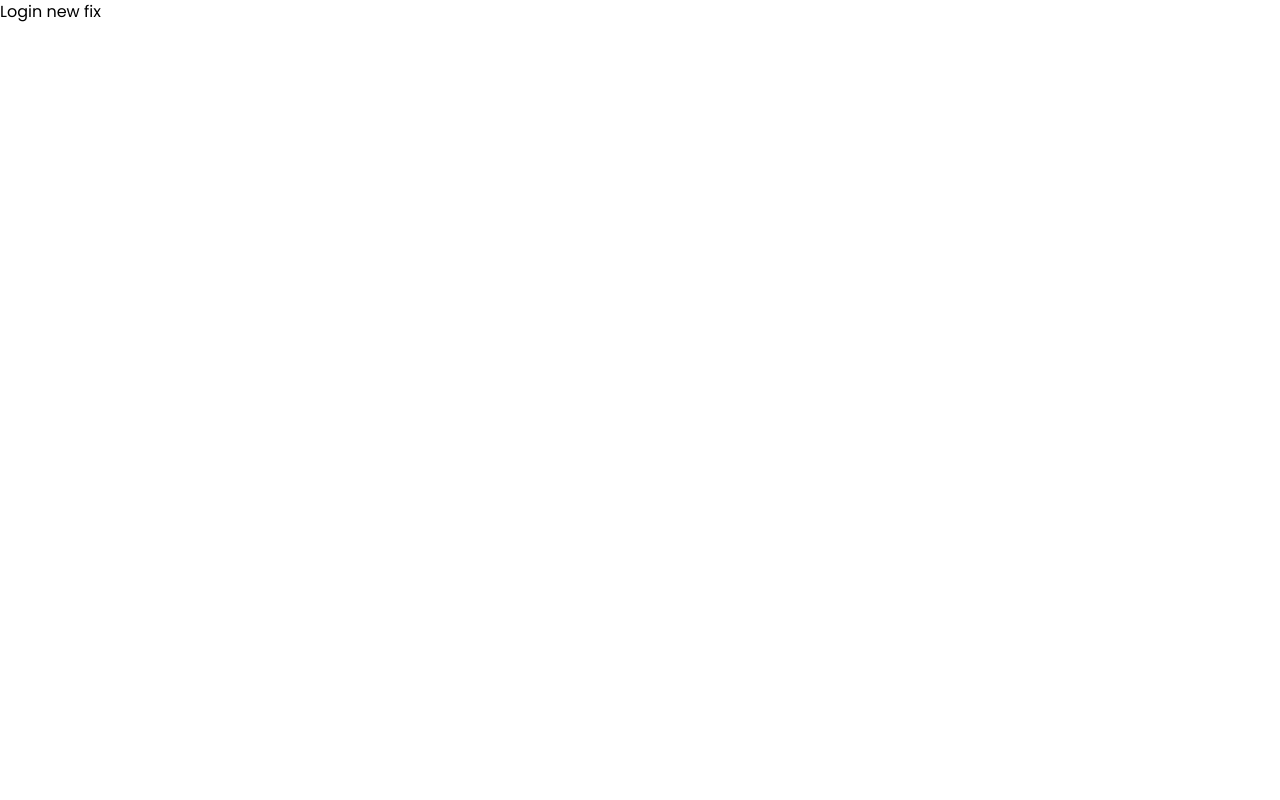
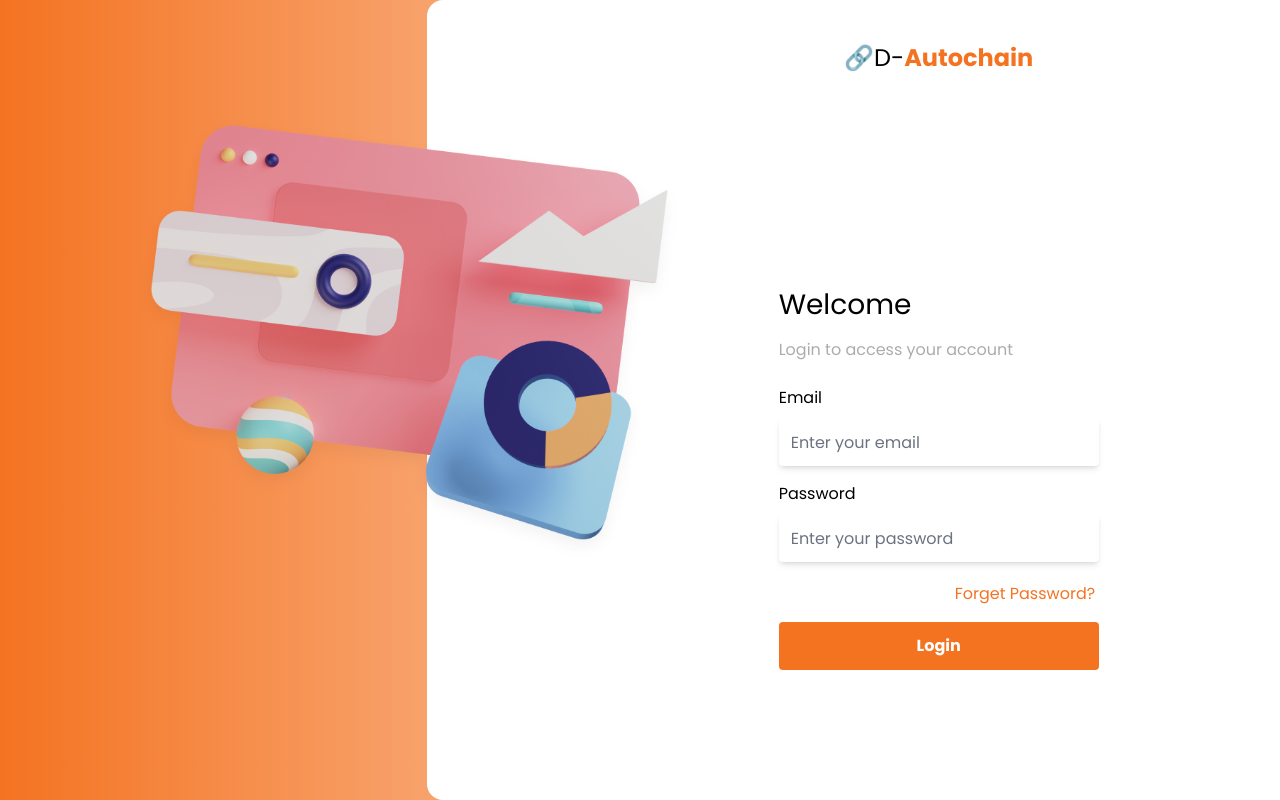
Before and after one commit to fakhriazdev/d-chain-test, a React (Vite) app: page /login in a window 1280 px wide. Built offline with nearby package versions, Linux system fonts and the light colour scheme.

Commit message:
[FIXED] Feature Login Page

```diff
--- a/src/components/AuthLayout.jsx
+++ b/src/components/AuthLayout.jsx
@@ -3,7 +3,7 @@ import loginUser from "../assets/images/LoginUser.png";
 export default function AuthLayout(props) {
     const {children} = props;
   return (
-    <div className="flex h-screen bg-orange justify-end">
+    <div className="flex h-screen bg-gradient-to-l from-white to-orange justify-end">
     <img src={loginUser} alt="" className="absolute w-2/4 left-20" />
     <div className="flex bg-white w-2/3 rounded-l-2xl justify-end">
       <div className="flex flex-col w-4/5 items-center">
--- a/src/pages/Auth/Login/index.jsx
+++ b/src/pages/Auth/Login/index.jsx
@@ -1,3 +1,43 @@
+import AuthLayout from "../../../components/AuthLayout";
+
 export default function Login() {
-  return <>Login new fix</>;
+  return (
+    <AuthLayout>
+      <div className="mt-52">
+        <h1 className="text-title mb-3">Welcome</h1>
+        <h5 className="text-lightgray">Login to access your account</h5>
+        <div className="w-full max-w-xs">
+          <form className="rounded px-0 pt-6 pb-8 mb-4">
+            <div className="mb-4">
+              <label className="block text-base mb-2">Email</label>
+              <input
+                className="shadow-md border-0 rounded w-80 h-12"
+                id="username"
+                type="text"
+                placeholder="Enter your email"
+              />
+            </div>
+            <div className="mb-0">
+              <label className="block text-base mb-2">Password</label>
+              <input
+                className="shadow-md appearance-none border-0 rounded w-80 h-12 text-gray-700 mb-5 leading-tight focus:outline-none focus:shadow-outline"
+                id="password"
+                type="password"
+                placeholder="Enter your password"
+              />
+            </div>
+            <div className="mb-4 ml-44">
+              <a className="text-orange">Forget Password?</a>
+            </div>
+            <button
+              className="bg-orange text-white font-bold rounded focus:outline-none focus:shadow-outline w-80 h-12"
+              type="button"
+            >
+              Login
+            </button>
+          </form>
+        </div>
+      </div>
+    </AuthLayout>
+  );
 }
```
